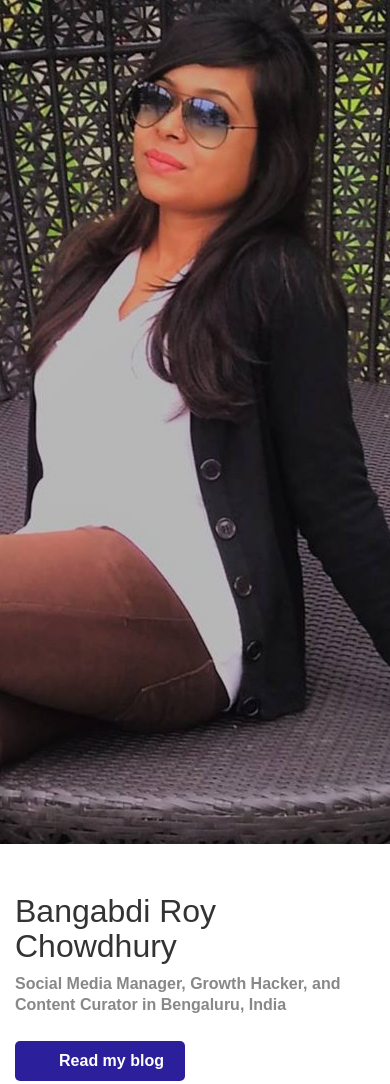
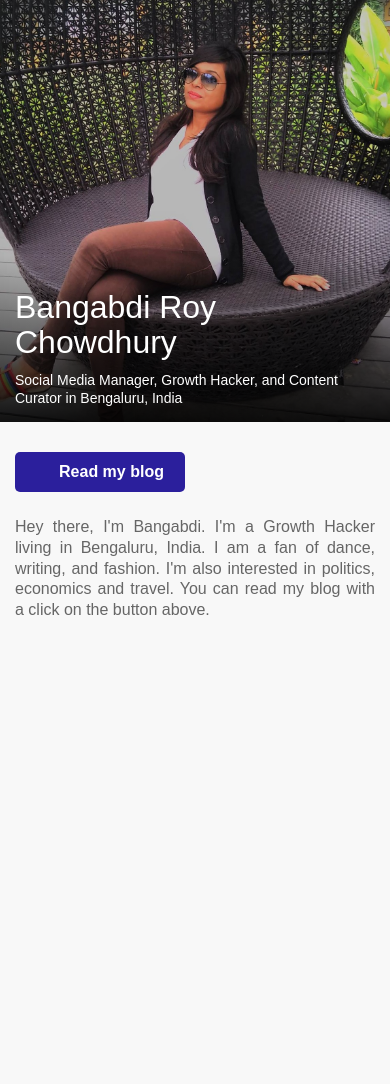
Before and after one commit to bangabdi/bangabdi.github.io, a plain HTML site: page index.html in a window 390 px wide. Shown: the top 1084 px of the page. After the commit the page ends 844 px from the top, so only its background shows below. Drawn offline with Linux system fonts and the light colour scheme; a web font is replaced by a local one.

Commit message:
fix mobile responsiveness

```diff
--- a/index.html
+++ b/index.html
@@ -9,18 +9,22 @@
     <body>
         <div class="container-fluid">
             <div class="row">
-                <div id="left-panel" class="col-xs-12 col-sm-9 col-md-8">
+                <div id="left-panel" class="col-xs-12 col-sm-7 col-md-8">
                     <div class="cover-image"></div>
+                    <div class="cover-image-text hidden">
+                        <h1>Bangabdi Roy Chowdhury</h1>
+                        <p>Social Media Manager, Growth Hacker, and Content Curator in Bengaluru, India</p>
+                    </div>
                 </div>
-                <div class="col-xs-12 col-sm-3 col-md-4">
+                <div id="right-panel" class="col-xs-12 col-sm-5 col-md-4">
                     <div class="site-header">
                         <h1>Bangabdi Roy Chowdhury</h1>
                         <p>Social Media Manager, Growth Hacker, and Content Curator in Bengaluru, India</p>
+                    </div>
 
-                        <div class="cta">
+                    <div class="cta">
                             <a href="http://blog.simirc.xyz/" target="_blank" rel="noopener noreferrer" class="spotlight button large dark glyph-article" style="background-color:rgb(48,35,174);color:#fff;font-weight:bold;" data-reactid="58">Read my blog</a>
                         </div>
-                    </div>
 
                     <div class="site-body">
                         <p>Hey there, I'm Bangabdi. I'm a Growth Hacker living in Bengaluru, India. I am a fan of dance, writing, and fashion. I'm also interested in politics, economics and travel. You can read my blog with a click on the button above.</p>
@@ -39,7 +43,38 @@
             $(window).resize(onResize);
         });
         var onResize = function () {
-            $('#left-panel').height($(window).height());
+            var window_height = $(window).height();
+            var window_width = $(window).width();
+            var mobile_max_width = 768;
+
+            var top_cover_height = window_height;
+
+            if (window_width < mobile_max_width ) {
+                // For mobile views
+                top_cover_height /= 2;
+            }
+
+            if (top_cover_height < 200) {
+                top_cover_height = 200;
+            }
+
+            $('#left-panel').height(top_cover_height);
+
+            var left_panel_width = $('#left-panel').width();
+            var left_panel_height = $('#left-panel').height();
+            if (window_width < mobile_max_width ) {
+                // Mobile view
+                $('#left-panel').width($(document).width());
+                $('#right-panel').css('top', left_panel_height);
+            } else {
+                // Desktop view
+                var right_panel_content_height = $('#right-panel').height();
+                var padding_above_right_panel = (window_height - right_panel_content_height) / 4;
+                $('#right-panel').css('padding-top', padding_above_right_panel);
+
+                $('#right-panel').css('left', left_panel_width);
+            }
+
         }
         </script>
     </body>
--- a/static/css/custom.css
+++ b/static/css/custom.css
@@ -3,7 +3,7 @@ body {
     font-size: 14px;
     line-height: 1.3;
     color: #333;
-    overflow: hidden;
+    background: rgba(241, 241, 241, 0.47);
 }
 
 .container-fluid {
@@ -14,11 +14,33 @@ body {
     background-position: 56.5% 29.75%;
     background-image: url('../../images/cover.jpg');
     width: 100%;
+    background-repeat: no-repeat;
     height: 100%;
+    background-size: cover;
+    position: relative;
 }
 
-.site-header {
-    margin-top: 30%;
+.cover-image-text {
+    bottom: 0px;
+    position: absolute;
+    text-align: left;
+    width: 100%;
+    padding: 15px 30px;
+    color: white;
+    background: rgba(0, 0, 0, 0);
+    background: -webkit-linear-gradient(rgba(0, 0, 0, 0), rgba(0,0,0,0.9));
+    background: -o-linear-gradient(rgba(0, 0, 0, 0), rgba(0,0,0,0.9));
+    background: -moz-linear-gradient(rgba(0, 0, 0, 0), rgba(0,0,0,0.9));
+    background: linear-gradient(rgba(0, 0, 0, 0), rgba(0,0,0,0.9));
+}
+
+.cover-image-text h1 {
+    font-size: 32px;
+
+}
+
+.cover-image-text p {
+    font-size: 14px;
 }
 
 .site-header h1 {
@@ -32,7 +54,7 @@ body {
     font-weight: 600;
 }
 
-.site-header .cta {
+.cta {
     margin: 25px 0;
 }
 
@@ -42,12 +64,18 @@ body {
     color: #666;
 }
 
-.col-md-4 {
-    padding: 30px;
+#left-panel {
+    overflow: hidden;
+    padding: 0px;
+    position: fixed;
 }
 
-#left-panel {
-    overflow: hidden;
+#right-panel {
+    padding: 30px
+}
+
+.hidden {
+    display: none;
 }
 
 @media (max-width: 425px) {
@@ -56,18 +84,37 @@ body {
 @media (min-width: 425px) and (max-width: 768px) {
 }
 
-@media (max-width: 768px) {
+@media (max-width: 767px) {
     body {
         overflow-y: auto;
+        overflow-x: hidden;
     }
 
     .container-fluid {
         padding-right: 0px;
     }
 
-
     .site-header {
         margin-top: 0px;
     }
 
+    .cover-image-text {
+        display: block !important;
+    }
+
+    .site-header {
+        display: none;
+    }
+
+    .cta {
+        margin: 0px;
+    }
+
+    .site-body {
+        margin-top: 25px;
+    }
+
+    #right-panel {
+        overflow-x: hidden;
+    }
 }
```
